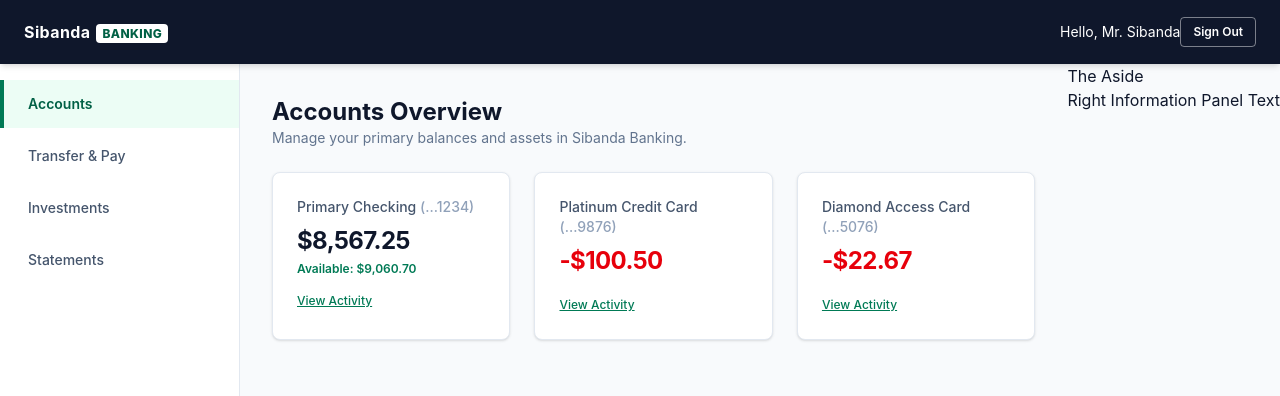
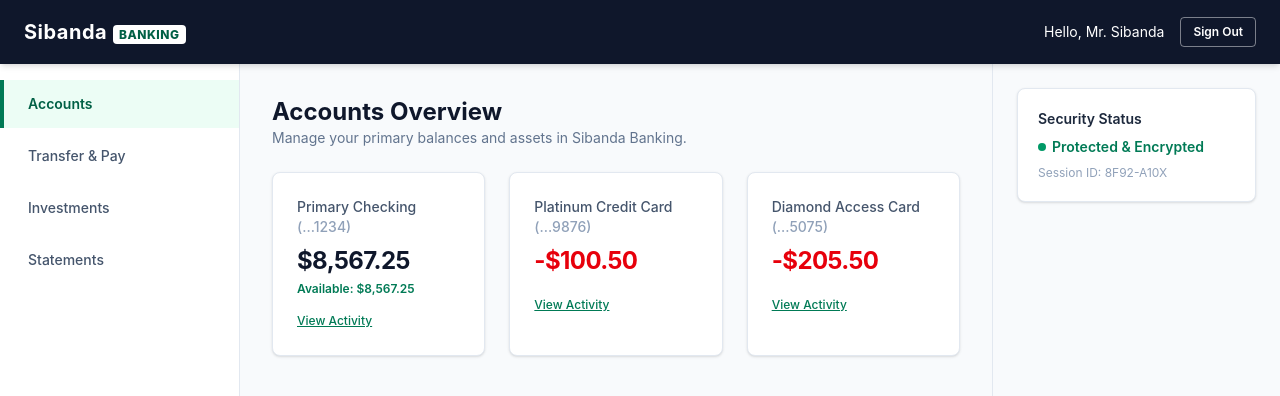
Before and after one commit to cjsibanda/BankDashboard, a React (Vite) app: page / in a window 1280 px wide. Shown: the top 396 px of the page. Built offline with nearby package versions, Linux system fonts and the light colour scheme.

Commit message:
continued App.tsx

```diff
--- a/src/App.tsx
+++ b/src/App.tsx
@@ -2,7 +2,7 @@ import { useState } from 'react';
 import type { Account } from './types/account';
 import { AccountCard } from './components/dashboard/AccountCard';
 import { Sidebar } from './components/layout/Sidebar';
-import { TransactionTable } from './dashboard/transactionTable';
+import { TransactionTable } from './components/dashboard/TransactionTable';
 import { MOCK_TRANSACTIONS } from './data/mockTransactions';
 
 const MOCK_ACCOUNTS: Account[] = [
@@ -13,7 +13,7 @@ const MOCK_ACCOUNTS: Account[] = [
     type: 'CHECKING',
     balanceCents: 856725,
     currency: 'CAD',
-    availableBalanceCents: 906070
+    availableBalanceCents: 856725,
   },
   {
     id: 'acc_2',
@@ -21,45 +21,43 @@ const MOCK_ACCOUNTS: Account[] = [
     nickname: 'Platinum Credit Card',
     type: 'CREDIT_CARD',
     balanceCents: -10050,
-    currency: 'CAD'
+    currency: 'CAD',
   },
   {
     id: 'acc_3',
-    accountNumberMasked: '...5076',
+    accountNumberMasked: '...5075',
     nickname: 'Diamond Access Card',
     type: 'CREDIT_CARD',
-    balanceCents: -2267,
+    balanceCents: -20550,
     currency: 'CAD',
   },
 ];
-
-
 
 export function App() {
   const [activeTab, setActiveTab] = useState('accounts');
   const [selectedAccountId, setSelectedAccountId] = useState<string | null>(null);
 
-  const selectedAccount = MOCK_ACCOUNTS.find((acc) =>acc.id === selectedAccountId);
+  const selectedAccount = MOCK_ACCOUNTS.find((acc) => acc.id === selectedAccountId);
   const currentTransactions = selectedAccountId ? MOCK_TRANSACTIONS[selectedAccountId] || [] : [];
 
   return (
     <div className="flex flex-col h-screen bg-slate-50 text-slate-900 font-sans">
-      {/*Header*/}
+      {/* Header */}
       <header className="h-16 bg-slate-900 text-white flex justify-between items-center px-6 shadow-md z-10">
         <div className="flex items-center">
-          <span className="text-x1 font-bold tracking-wide">
+          <span className="text-xl font-bold tracking-wide">
             Sibanda<span className="bg-white text-emerald-800 text-xs px-1.5 py-0.5 rounded ml-1.5 font-extrabold">BANKING</span>
           </span>
         </div>
-        <div className="flex items-center gep-4 text-sm">
+        <div className="flex items-center gap-4 text-sm">
           <span>Hello, Mr. Sibanda</span>
-          <button className="border border-white/45 hover:bg-white/10 text-white px-3 py-1.5 rounded transition-colors text-xs font-semibold" >
+          <button className="border border-white/45 hover:bg-white/10 text-white px-3 py-1.5 rounded transition-colors text-xs font-semibold">
             Sign Out
           </button>
         </div>
       </header>
 
-      {/* Main Content */}
+      {/* Main Container */}
       <div className="flex flex-1 overflow-hidden">
         <Sidebar activeTab={activeTab} onSelectTab={setActiveTab} />
 
@@ -68,7 +66,7 @@ export function App() {
           {selectedAccount ? (
             <TransactionTable
               account={selectedAccount}
-              transitions={currentTransactions}
+              transactions={currentTransactions}
               onBack={() => setSelectedAccountId(null)}
             />
           ) : (
@@ -77,6 +75,7 @@ export function App() {
                 <h1 className="text-2xl font-bold text-slate-900">Accounts Overview</h1>
                 <p className="text-sm text-slate-500">Manage your primary balances and assets in Sibanda Banking.</p>
               </header>
+
               <section className="grid grid-cols-1 md:grid-cols-2 lg:grid-cols-3 gap-6">
                 {MOCK_ACCOUNTS.map((account) => (
                   <AccountCard
@@ -86,20 +85,22 @@ export function App() {
                   />
                 ))}
               </section>
-              </>
+            </>
           )}
         </main>
 
-        {/* Right Information Panel */}
-        <aside>
-          <div>
-            <h2>The Aside</h2>
-            <p>Right Information Panel Text</p>
+        {/* Right Info Panel */}
+        <aside className="w-72 p-6 bg-slate-50 border-l border-slate-200 hidden lg:block">
+          <div className="bg-white p-5 rounded-lg border border-slate-200 shadow-sm">
+            <h2 className="text-sm font-semibold text-slate-800">Security Status</h2>
+            <p className="text-emerald-700 font-semibold text-sm my-2 flex items-center gap-1.5">
+              <span className="w-2 h-2 rounded-full bg-emerald-600"></span>
+              Protected & Encrypted
+            </p>
+            <small className="text-xs text-slate-400 block">Session ID: 8F92-A10X</small>
           </div>
         </aside>
-
       </div>
-
     </div>
   );
 }
```
